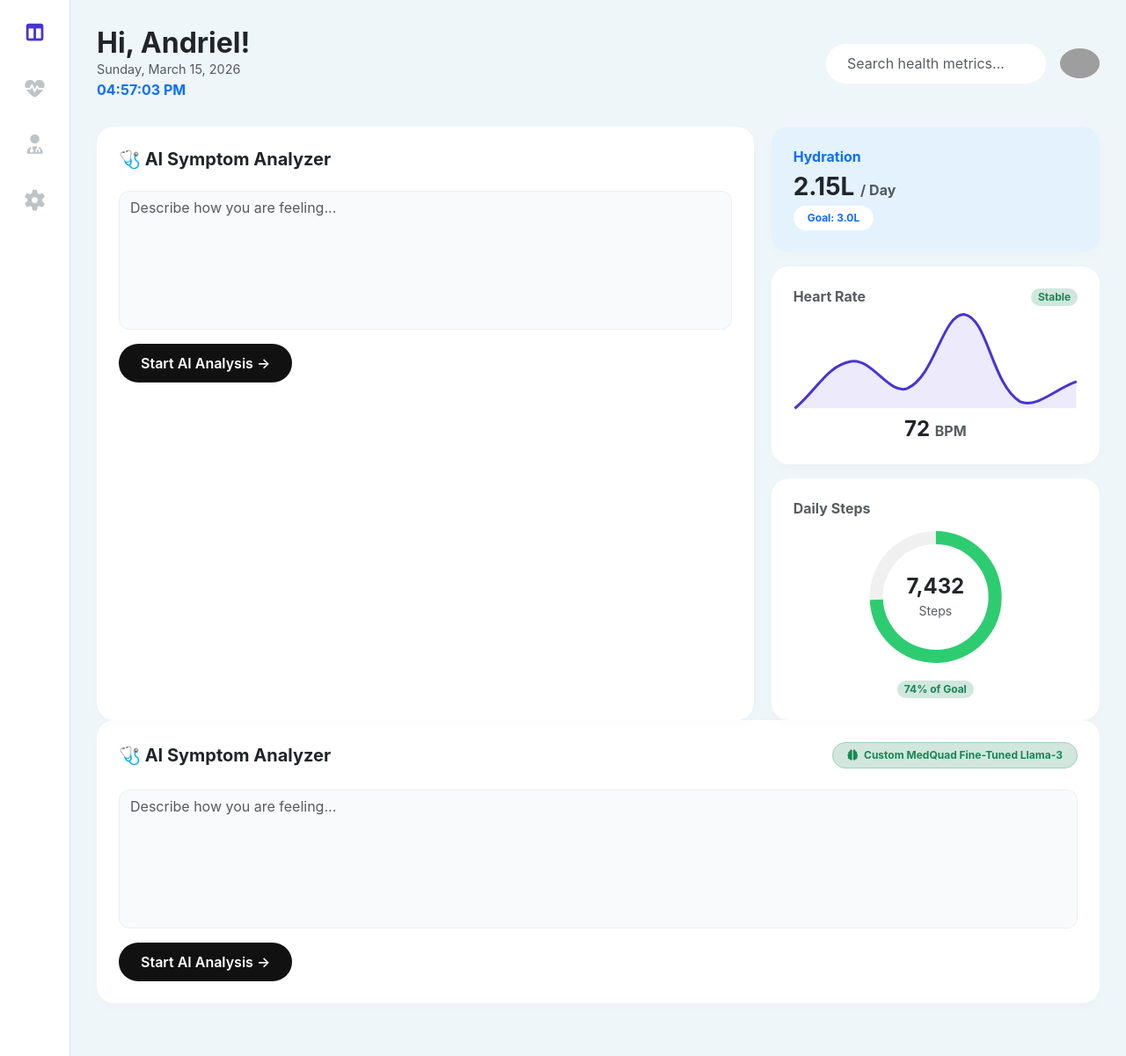
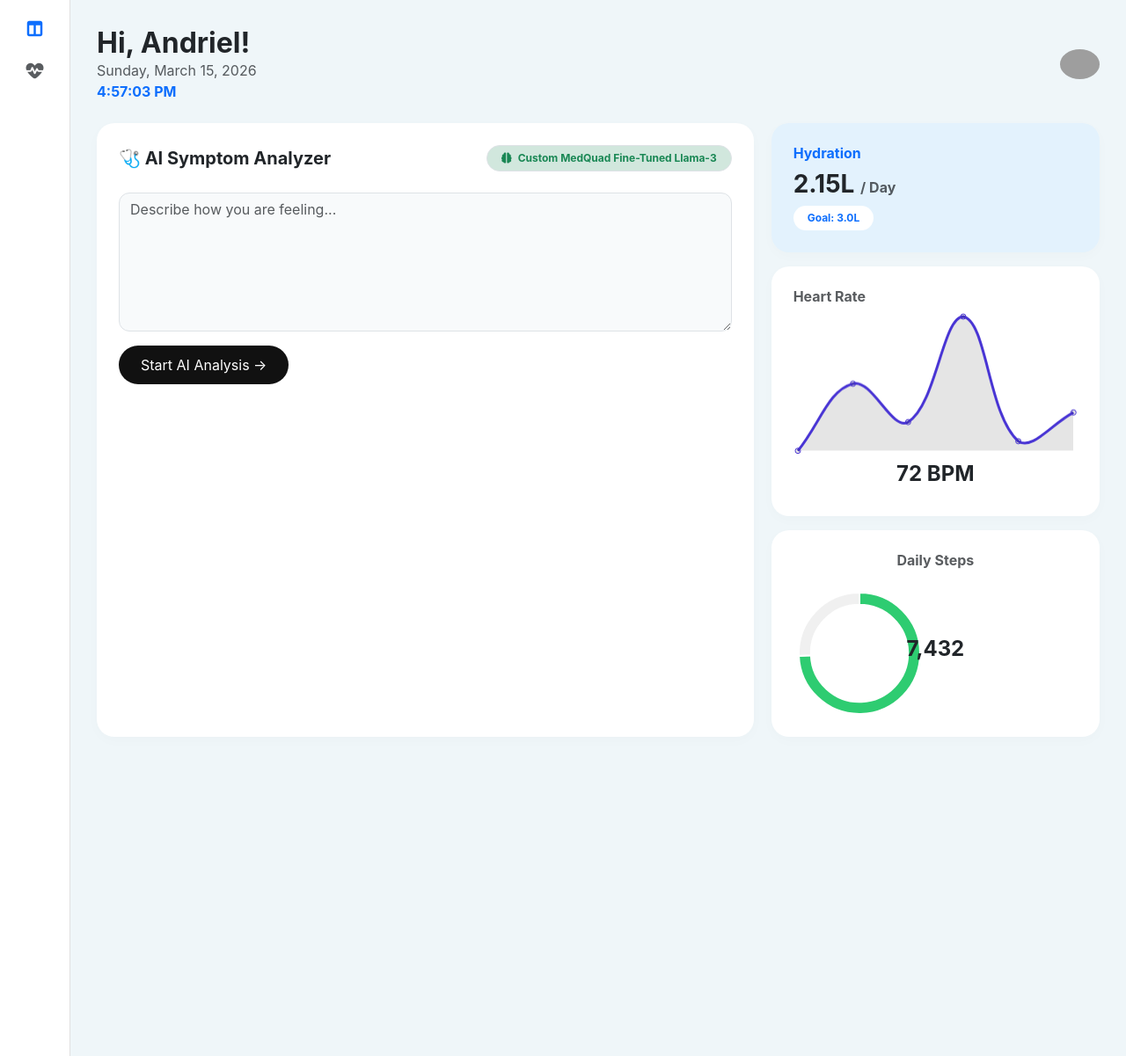
Before and after one commit to andrielmariya/smart-healthcare-app, a Flask app: page / in a window 1280 px wide. Shown: the whole page at 88% size. Run offline with Flask 3, Linux system fonts and the light colour scheme; grey boxes are pictures that could not be loaded.

Commit message:
Final technical cleanup: unified UI and fixed routing

```diff
--- a/app.py
+++ b/app.py
@@ -7,7 +7,7 @@ load_dotenv()
 
 app = Flask(__name__)
 
-# Initialize the client (using your confirmed lowercase username)
+# Correct lowercase username from your profile
 client = InferenceClient(
     model="andrielmariya/medical-llama3-model",
     token=os.getenv("HF_TOKEN")
@@ -15,7 +15,7 @@ client = InferenceClient(
 
 @app.route('/')
 def home():
-    # This renders your index.html from the templates folder
+    # Serves your dashboard
     return render_template('index.html')
 
 @app.route('/analyze-symptoms', methods=['POST'])
@@ -27,11 +27,12 @@ def analyze_symptoms():
     prompt = f"<|begin_of_text|><|start_header_id|>user<|end_header_id|>\n\n{symptoms}<|eot_id|><|start_header_id|>assistant<|end_header_id|>\n\n"
 
     try:
+        # Calls your custom model on Hugging Face
         response = client.text_generation(prompt, max_new_tokens=256, stop_sequences=["<|eot_id|>"])
 
         return jsonify({
             "possible_condition": "Analysis based on Custom Model",
-            "confidence_level": "Calculated by Fine-Tuning",
+            "confidence_level": "High",
             "recommended_actions": [response],
             "seek_medical_help_if": ["Symptoms worsen", "Emergency signs appear"]
         })
@@ -39,6 +40,6 @@ def analyze_symptoms():
         return jsonify({"error": str(e)}), 500
 
 if __name__ == "__main__":
-    # Indentation here is exactly 4 spaces
+    # Correctly indented for Python syntax
     port = int(os.environ.get("PORT", 5000))
     app.run(host='0.0.0.0', port=port)
--- a/templates/index.html
+++ b/templates/index.html
@@ -4,265 +4,108 @@
     <meta charset="UTF-8">
     <meta name="viewport" content="width=device-width, initial-scale=1.0">
     <title>Andriel | Health Dashboard</title>
-
     <link href="https://cdn.jsdelivr.net/npm/bootstrap@5.3.0/dist/css/bootstrap.min.css" rel="stylesheet">
     <link rel="stylesheet" href="https://cdnjs.cloudflare.com/ajax/libs/font-awesome/6.0.0/all.min.css">
     <script src="https://cdn.jsdelivr.net/npm/chart.js"></script>
-
     <style>
-        :root {
-            --bg-color: #eff6f9;
-            --sidebar-color: #ffffff;
-            --accent-color: #4834d4;
-            --card-bg: #ffffff;
-        }
-
-        body {
-            background-color: var(--bg-color);
-            font-family: 'Inter', sans-serif;
-            margin: 0;
-            display: flex;
-            height: 100vh;
-        }
-
-        .sidebar {
-            width: 80px;
-            background-color: var(--sidebar-color);
-            display: flex;
-            flex-direction: column;
-            align-items: center;
-            padding: 20px 0;
-            border-right: 1px solid #e0e0e0;
-        }
-
-        .sidebar-icon {
-            font-size: 1.4rem;
-            color: #bdc3c7;
-            margin-bottom: 30px;
-            cursor: pointer;
-            transition: 0.3s;
-        }
-
-        .sidebar-icon.active { color: var(--accent-color); }
-
-        .main-wrapper {
-            flex: 1;
-            padding: 30px;
-            overflow-y: auto;
-        }
-
-        .dashboard-header {
-            display: flex;
-            justify-content: space-between;
-            align-items: center;
-            margin-bottom: 30px;
-        }
-
-        .dashboard-grid {
-            display: grid;
-            grid-template-columns: 2fr 1fr;
-            grid-gap: 20px;
-        }
-
-        .health-card {
-            background: var(--card-bg);
-            border-radius: 20px;
-            padding: 25px;
-            box-shadow: 0 4px 15px rgba(0,0,0,0.02);
-            border: none;
-        }
-
-        .symptom-analyzer-box { grid-column: 1 / 2; }
-
-        textarea.form-control {
-            background-color: #f8fafb;
-            border: 1px solid #eee;
-            border-radius: 12px;
-            resize: none;
-        }
-
-        .btn-primary {
-            background-color: #111;
-            border: none;
-            border-radius: 50px;
-            padding: 10px 25px;
-            font-weight: 600;
-        }
-
-        .result-container {
-            margin-top: 20px;
-            padding: 20px;
-            border-radius: 15px;
-            background: #f0fff4;
-            display: none;
-            border-left: 5px solid #2ecc71;
-        }
+        :root { --bg-color: #eff6f9; --accent-color: #4834d4; }
+        body { background-color: var(--bg-color); font-family: 'Inter', sans-serif; display: flex; height: 100vh; margin: 0; }
+        .sidebar { width: 80px; background: white; border-right: 1px solid #e0e0e0; display: flex; flex-direction: column; align-items: center; padding: 20px 0; }
+        .main-wrapper { flex: 1; padding: 30px; overflow-y: auto; }
+        .dashboard-grid { display: grid; grid-template-columns: 2fr 1fr; grid-gap: 20px; }
+        .health-card { background: white; border-radius: 20px; padding: 25px; box-shadow: 0 4px 15px rgba(0,0,0,0.02); }
+        textarea { background: #f8fafb !important; border-radius: 12px !important; }
+        .btn-primary { background: #111; border: none; border-radius: 50px; padding: 10px 25px; }
+        .result-container { margin-top: 20px; padding: 20px; border-radius: 15px; background: #f0fff4; display: none; border-left: 5px solid #2ecc71; }
     </style>
 </head>
 <body>
-
     <nav class="sidebar">
-        <div class="sidebar-icon active"><i class="fas fa-columns"></i></div>
-        <div class="sidebar-icon"><i class="fas fa-heartbeat"></i></div>
-        <div class="sidebar-icon"><i class="fas fa-user-md"></i></div>
-        <div class="sidebar-icon"><i class="fas fa-cog"></i></div>
+        <div class="text-primary mb-4"><i class="fas fa-columns fa-lg"></i></div>
+        <div class="text-muted mb-4"><i class="fas fa-heartbeat fa-lg"></i></div>
     </nav>
-
     <div class="main-wrapper">
-        <header class="dashboard-header">
+        <header class="d-flex justify-content-between align-items-center mb-4">
             <div>
                 <h2 class="fw-bold mb-0">Hi, Andriel!</h2>
-                <p class="text-muted mb-0" id="liveDate" style="font-size: 0.9rem;"></p>
+                <p class="text-muted mb-0" id="liveDate"></p>
                 <p class="fw-bold text-primary mb-0" id="liveClock"></p>
             </div>
-            <div class="d-flex align-items-center">
-                <input type="text" class="form-control rounded-pill border-0 px-4" placeholder="Search health metrics..." style="width: 250px; height: 45px; background: white;">
-                <img src="https://ui-avatars.com/api/?name=Andriel+Mariya&background=4834d4&color=fff" class="rounded-circle ms-3" width="45" alt="Profile">
-            </div>
+            <img src="https://ui-avatars.com/api/?name=Andriel+Mariya&background=4834d4&color=fff" class="rounded-circle" width="45">
         </header>
 
         <div class="dashboard-grid">
-            <div class="health-card symptom-analyzer-box">
-                <h5 class="fw-bold mb-4">🩺 AI Symptom Analyzer</h5>
+            <div class="health-card">
+                <div class="d-flex justify-content-between align-items-center mb-4">
+                    <h5 class="fw-bold mb-0">🩺 AI Symptom Analyzer</h5>
+                    <span class="badge bg-success-subtle text-success border rounded-pill px-3 py-2">
+                        <i class="fas fa-brain me-1"></i> Custom MedQuad Fine-Tuned Llama-3
+                    </span>
+                </div>
                 <textarea id="symptoms" class="form-control mb-3" rows="6" placeholder="Describe how you are feeling..."></textarea>
                 <button id="analyzeBtn" class="btn btn-primary">Start AI Analysis -></button>
-
-                <div id="resultBox" class="result-container animate__animated animate__fadeIn"></div>
+                <div id="resultBox" class="result-container"></div>
             </div>
 
             <div class="d-flex flex-column gap-3">
                 <div class="health-card" style="background-color: #e3f2fd;">
                     <h6 class="text-primary fw-bold">Hydration</h6>
-                    <h3 class="fw-bold mb-1">2.15L <small class="fs-6 text-muted">/ Day</small></h3>
+                    <h3 class="fw-bold">2.15L <small class="fs-6 text-muted">/ Day</small></h3>
                     <div class="badge bg-white text-primary rounded-pill p-2 px-3">Goal: 3.0L</div>
                 </div>
-
                 <div class="health-card">
-                    <div class="d-flex justify-content-between align-items-center mb-2">
-                        <h6 class="text-muted fw-bold mb-0">Heart Rate</h6>
-                        <span class="badge bg-success-subtle text-success rounded-pill">Stable</span>
-                    </div>
-                    <div style="height: 110px;">
-                        <canvas id="heartRateChart"></canvas>
-                    </div>
-                    <div class="mt-2 text-center">
-                        <h4 class="fw-bold mb-0">72 <small class="fs-6 text-muted">BPM</small></h4>
-                    </div>
+                    <h6 class="text-muted fw-bold">Heart Rate</h6>
+                    <canvas id="heartRateChart" style="height: 100px;"></canvas>
+                    <h4 class="fw-bold text-center mt-2">72 BPM</h4>
                 </div>
-                <div class="health-card">
+                <div class="health-card text-center">
                     <h6 class="text-muted fw-bold mb-3">Daily Steps</h6>
                     <div style="height: 150px; position: relative;">
                         <canvas id="stepsChart"></canvas>
-                        <div style="position: absolute; top: 50%; left: 50%; transform: translate(-50%, -50%); text-align: center;">
+                        <div style="position: absolute; top: 50%; left: 50%; transform: translate(-50%, -50%);">
                             <h4 class="fw-bold mb-0">7,432</h4>
-                            <small class="text-muted">Steps</small>
                         </div>
-                    </div>
-                    <div class="mt-3 text-center">
-                        <span class="badge bg-success-subtle text-success rounded-pill">74% of Goal</span>
                     </div>
                 </div>
             </div>
         </div>
-        <div class="health-card symptom-analyzer-box">
-            <div class="d-flex justify-content-between align-items-center mb-4">
-                <h5 class="fw-bold mb-0">🩺 AI Symptom Analyzer</h5>
-                <span class="badge bg-success-subtle text-success border border-success-subtle rounded-pill px-3 py-2">
-                    <i class="fas fa-brain me-1"></i> Custom MedQuad Fine-Tuned Llama-3
-                </span>
-            </div>
-            <textarea id="symptoms" class="form-control mb-3" rows="6" placeholder="Describe how you are feeling..."></textarea>
-            <button id="analyzeBtn" class="btn btn-primary">Start AI Analysis -></button>
-
-            <div id="resultBox" class="result-container animate__animated animate__fadeIn"></div>
-        </div>
     </div>
 
     <script>
-        // 1. Live Clock & Date Logic
+        // 1. Clock Logic
         function updateClock() {
             const now = new Date();
-            const dateOpts = { weekday: 'long', year: 'numeric', month: 'long', day: 'numeric' };
-            const timeOpts = { hour: '2-digit', minute: '2-digit', second: '2-digit', hour12: true };
-            document.getElementById('liveDate').innerText = now.toLocaleDateString('en-US', dateOpts);
-            document.getElementById('liveClock').innerText = now.toLocaleTimeString('en-US', timeOpts);
+            document.getElementById('liveDate').innerText = now.toLocaleDateString('en-US', { weekday: 'long', year: 'numeric', month: 'long', day: 'numeric' });
+            document.getElementById('liveClock').innerText = now.toLocaleTimeString();
         }
-        setInterval(updateClock, 1000);
-        updateClock();
+        setInterval(updateClock, 1000); updateClock();
 
-        // 2. Heart Rate Chart Initialization
-        const ctx = document.getElementById('heartRateChart').getContext('2d');
-        new Chart(ctx, {
-            type: 'line',
-            data: {
-                labels: ['1pm', '2pm', '3pm', '4pm', '5pm', '6pm'],
-                datasets: [{
-                    data: [68, 75, 71, 82, 69, 72],
-                    borderColor: '#4834d4',
-                    backgroundColor: 'rgba(72, 52, 212, 0.1)',
-                    borderWidth: 3,
-                    fill: true,
-                    tension: 0.4,
-                    pointRadius: 0
-                }]
-            },
-            options: {
-                responsive: true,
-                maintainAspectRatio: false,
-                plugins: { legend: { display: false } },
-                scales: { x: { display: false }, y: { display: false } }
-            }
-        });
+        // 2. Charts (Simplified)
+        new Chart(document.getElementById('heartRateChart'), { type: 'line', data: { labels: [1,2,3,4,5,6], datasets: [{ data: [68,75,71,82,69,72], borderColor: '#4834d4', fill: true, tension: 0.4 }] }, options: { plugins: { legend: { display: false } }, scales: { x: { display: false }, y: { display: false } } } });
+        new Chart(document.getElementById('stepsChart'), { type: 'doughnut', data: { datasets: [{ data: [7432, 2568], backgroundColor: ['#2ecc71', '#f0f0f0'] }] }, options: { cutout: '80%' } });
 
-        // 3. AI Analysis Logic
+        // 3. AI Analysis
         document.getElementById('analyzeBtn').addEventListener('click', async function() {
-            const symptomsText = document.getElementById('symptoms').value;
+            const symptoms = document.getElementById('symptoms').value;
             const resultBox = document.getElementById('resultBox');
-
-            if (!symptomsText.trim()) return alert("Please enter symptoms.");
+            if (!symptoms.trim()) return alert("Please enter symptoms.");
 
             resultBox.style.display = 'block';
-            resultBox.innerHTML = "<div class='text-center py-3'><div class='spinner-border spinner-border-sm text-success'></div><span class='ms-2'>AI is processing...</span></div>";
+            resultBox.innerHTML = "AI is processing...";
 
             try {
-                const response = await fetch('/analyze-symptoms', {
+                const res = await fetch('/analyze-symptoms', {
                     method: 'POST',
                     headers: { 'Content-Type': 'application/json' },
-                    body: JSON.stringify({ symptoms: symptomsText })
+                    body: JSON.stringify({ symptoms })
                 });
-                const data = await response.json();
-
-                let badge = data.confidence_level === "High" ? "bg-danger" : "bg-warning text-dark";
-
+                const data = await res.json();
                 resultBox.innerHTML = `
                     <h5 class="fw-bold text-success">Possible Condition: ${data.possible_condition}</h5>
-                    <span class="badge ${badge} mb-3">AI Confidence: ${data.confidence_level}</span>
-                    <p class="small"><strong>Recommended Actions:</strong> ${data.recommended_actions.join(', ')}</p>
-                    <p class="small text-danger mb-0"><strong>Emergency Signs:</strong> ${data.seek_medical_help_if.join(' or ')}</p>
+                    <p><strong>Advice:</strong> ${data.recommended_actions[0]}</p>
                 `;
-            } catch (error) {
-                resultBox.innerHTML = "<p class='text-danger'>Server Connection Error.</p>";
-            }
+            } catch (e) { resultBox.innerHTML = "<p class='text-danger'>Server Connection Error.</p>"; }
         });
-        // 4. Step Counter (Donut Chart)
-const stepCtx = document.getElementById('stepsChart').getContext('2d');
-new Chart(stepCtx, {
-    type: 'doughnut',
-    data: {
-        labels: ['Completed', 'Remaining'],
-        datasets: [{
-            data: [7432, 2568],
-            backgroundColor: ['#2ecc71', '#f0f0f0'], // Green for progress, light gray for remaining
-            borderWidth: 0,
-            cutout: '80%' // This creates the "Ring" look
-        }]
-    },
-    options: {
-        responsive: true,
-        maintainAspectRatio: false,
-        plugins: { legend: { display: false }, tooltip: { enabled: false } }
-    }
-});
     </script>
 </body>
 </html>
```
